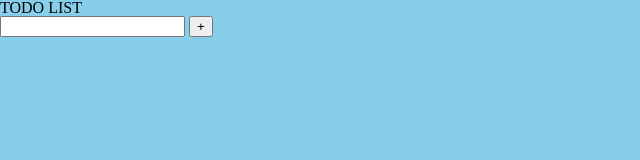
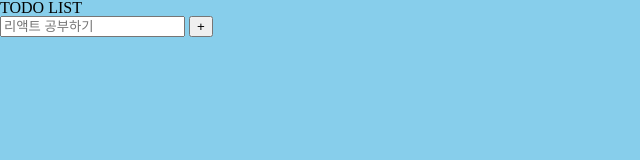
Before and after one commit to Ahn-GiHwan/todolist_vanillaJS, a website built with webpack: page index.html in a window 1280 px wide. Shown: the full height of the page, 0-640 px from the left. Built offline with nearby package versions, Linux system fonts and the light colour scheme.

Commit message:
feat: 전체적인 구조 마크업 문서 설정
description & favicon 추가

```diff
--- a/index.html
+++ b/index.html
@@ -4,22 +4,31 @@
     <meta charset="UTF-8" />
     <meta http-equiv="X-UA-Compatible" content="IE=edge" />
     <meta name="viewport" content="width=device-width, initial-scale=1.0" />
+    <meta name="description" content="할 일을 적고 체크해 보세요!" />
+    <link rel="icon" type="image/x-icon" href="./todolist.png" />
+
     <title>TODO LIST</title>
   </head>
   <body>
     <div class="container">
+      <main>
         <header>
-        <h1 class="title">TODO LIST</h1>
+          <h1 class="title"> TODO LIST </h1>
         </header>
-      <main>
+        <article>
           <div class="top">
-          <input type="text" class="inputText" />
+            <input
+              type="text"
+              class="inputText"
+              placeholder="리액트 공부하기"
+            />
             <button class="submit btn">+</button>
           </div>
           <div class="bottom">
             <div class="do"></div>
             <div class="done"></div>
           </div>
+        </article>
       </main>
     </div>
   </body>
```
Lines whose indentation alone changed are shown as unchanged.
